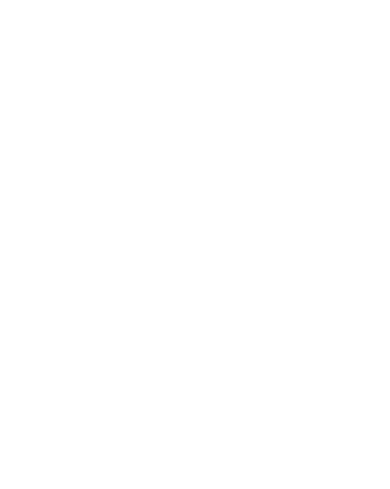
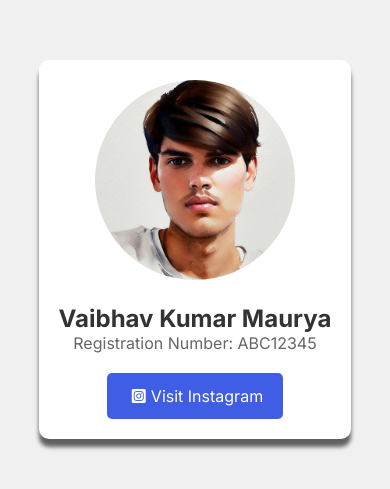
Before and after one commit to Vaibhavdev309/E-Cell_Repo, a React (Create React App) app: page /Profile in a window 390 px wide. Before the commit this address had no page. Shown: the part 173-662 px from the top of the page. Built offline with nearby package versions, Linux system fonts and the light colour scheme.

Commit message:
responsiveness left

```diff
--- a/src/App.js
+++ b/src/App.js
@@ -1,12 +1,14 @@
 import React from "react";
 import { Routes, Route } from "react-router-dom";
 import Home from "./routes/Home.js";
+import Portfolio from "./routes/Portfolio.js";
 
 function App() {
   return (
     <div>
       <Routes>
         <Route path="/" element={<Home />} />
+        <Route path="/Profile" element={<Portfolio />} />
       </Routes>
     </div>
   );
--- a/src/components/Hero.css
+++ b/src/components/Hero.css
@@ -4,18 +4,16 @@
     width: 90vw;
     margin: auto;
     display: flex;
-    flex-wrap: wrap-reverse;
+    flex-wrap: wrap;
     gap: 20px;
 }
-
-
 
 .card {
     border: 2px solid #808080;
     border-radius: 15px;
     flex: 1;
-    width: 30vw;
-    height: 30vw;
+    width: 30%;
+    height: 35vh;
 }
 
 .first {
@@ -65,19 +63,68 @@
     background-color: #00407a;
 }
 
-@media (min-width: 769px) and (max-width: 1024px) {
-    .first {
+@media screen and (max-width:960px) and (min-width:767px) {
+    .card {
+        border: 2px solid #808080;
+        border-radius: 15px;
+        flex: 1;
+        width: 100%;
+        height: 35vh;
+    }
+
+    .heroSection .card.first {
+        border: 5px solid red;
+        display: block;
         width: 100%;
     }
 
-    .second,
-    .third {
+    .heroSection .card.second,
+    .heroSection .card.third {
         width: 50%;
     }
 }
 
-@media (max-width: 768px) {
+@media screen and (max-width:767px) {
+    .heroSection {
+        padding-top: 70px;
+        top: 20px;
+        width: 90vw;
+        margin: auto;
+        display: flex;
+        flex-wrap: wrap;
+        gap: 20px;
+    }
+
     .card {
-        width: 100%;
+        border: 2px solid #808080;
+        border-radius: 15px;
+        flex: 1;
+        width: 30%;
+        height: 35vh;
+    }
+
+    .first {
+        background: rgb(54, 0, 255);
+        background: linear-gradient(135deg, rgba(54, 0, 255, 1) 0%, rgba(250, 1, 255, 1) 100%);
+    }
+
+    .second {
+        display: flex;
+        justify-content: center;
+        align-items: center;
+        max-height: 100%;
+    }
+
+    .second img {
+        max-width: 100%;
+        max-height: 100%;
+    }
+
+    .third {
+        padding: 2vw;
+        background-color: #d9d9d9;
+        display: flex;
+        flex-wrap: wrap;
+        justify-content: space-between;
     }
 }
--- a/src/components/NavLink.js
+++ b/src/components/NavLink.js
@@ -4,7 +4,7 @@ import { Link } from "react-router-dom";
 const NavLink = (props) => {
   return (
     <li>
-      <Link className="navLink" to={props.href}>
+      <Link className="navLink" to={props.href} target="_blank">
         {props.name}
       </Link>
     </li>
--- a/src/components/NavLinks.js
+++ b/src/components/NavLinks.js
@@ -5,12 +5,12 @@ const links = [
   },
 
   {
-    href: "/Grid",
+    href: "/",
     name: "Grid",
   },
 
   {
-    href: "/https: //www.linkedin.com/in/vaibhav-kumar-maurya-17349928a/",
+    href: "https://www.linkedin.com/in/vaibhav-kumar-maurya-17349928a/",
     name: "LinkedIn",
   },
 ];
--- a/src/components/Navbar.css
+++ b/src/components/Navbar.css
@@ -115,5 +115,6 @@
         left: 0;
         opacity: 1;
         transition: all 0.5s ease-in-out;
+        box-shadow: 0 8px 4px rgba(0, 0, 0, 0.6);
     }
 }
--- /dev/null
+++ b/src/components/Profile.css
@@ -0,0 +1,53 @@
+prof {
+    font-family: Arial, sans-serif;
+    background-color: #f0f0f0;
+    display: flex;
+    justify-content: center;
+    align-items: center;
+    height: 100vh;
+    margin: 0;
+}
+
+.profile-card {
+    text-align: center;
+    background-color: #fff;
+    box-shadow: 0 8px 4px rgba(0, 0, 0, 0.6);
+    padding: 20px;
+    border-radius: 10px;
+}
+
+.profile-card img {
+    max-width: 200px;
+    border-radius: 50%;
+    margin-bottom: 20px;
+}
+
+.profile-card h1 {
+    font-size: 24px;
+    margin: 0;
+    color: #333;
+}
+
+.profile-card p {
+    font-size: 16px;
+    color: #666;
+}
+
+.profile-card a i {
+    padding: 5px;
+}
+
+.instagram-button {
+    display: inline-block;
+    margin-top: 20px;
+    padding: 10px 20px;
+    background-color: #405DE6;
+    color: #fff;
+    text-decoration: none;
+    border-radius: 5px;
+    transition: background-color 0.3s ease;
+}
+
+.instagram-button:hover {
+    background-color: #314db5;
+}
--- /dev/null
+++ b/src/components/Profile.js
@@ -0,0 +1,23 @@
+import React from "react";
+import "./Profile.css";
+import dp from "../assets/dp.jpg";
+
+function Profile() {
+  return (
+    <prof>
+      <div className="profile-card">
+        <img src={dp} alt="dp" />
+        <h1>Vaibhav Kumar Maurya</h1>
+        <p>Registration Number: ABC12345</p>
+        <a
+          href="https://www.instagram.com/vaibhav_kumar_maurya/"
+          className="instagram-button"
+        >
+          <i class="fa-brands fa-square-instagram"></i>Visit Instagram
+        </a>
+      </div>
+    </prof>
+  );
+}
+
+export default Profile;
--- /dev/null
+++ b/src/routes/Portfolio.js
@@ -0,0 +1,8 @@
+import React from "react";
+import Profile from "../components/Profile";
+
+const Home = () => {
+  return <Profile />;
+};
+
+export default Home;
```
Also changed, not shown: src/assets/dp.jpg (added).
